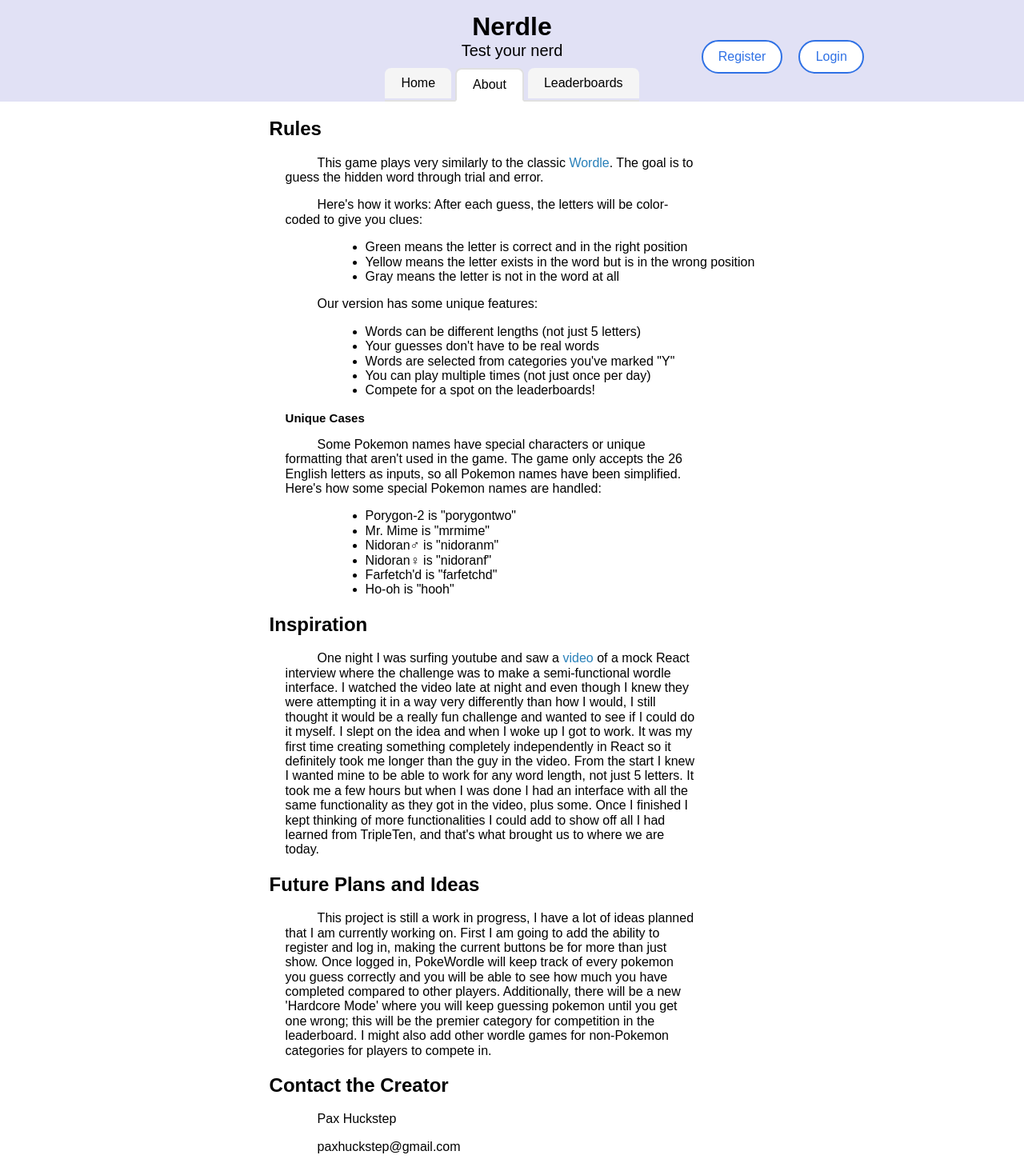
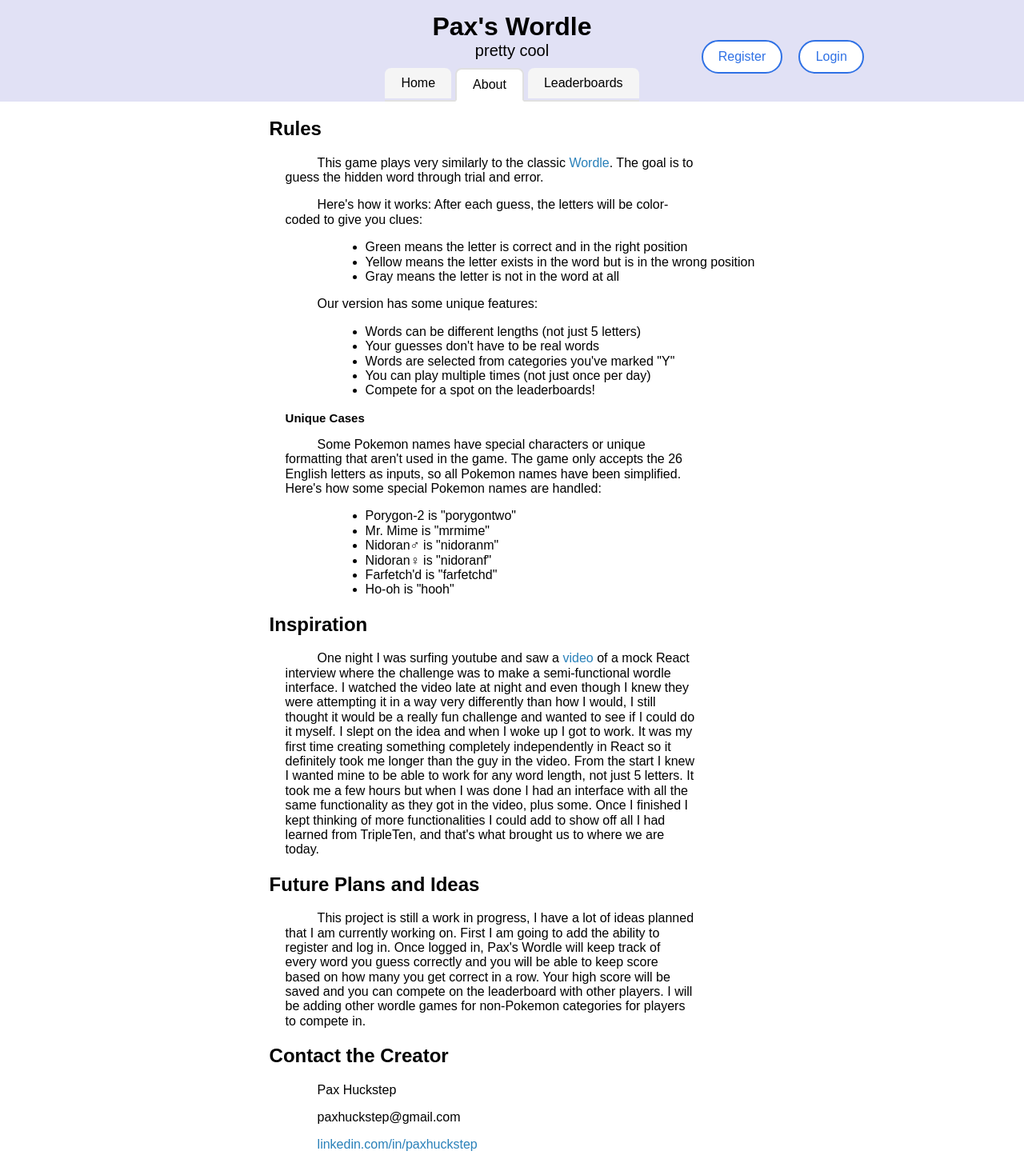
Before and after one commit to paxhuckstep/final_project_frontend, a React (Vite) app: page /about in a window 1280 px wide. Shown: the top 1459 px of the page at 80% size. Built offline with nearby package versions, Linux system fonts and the light colour scheme; no server answers; a web font is replaced by a local one.

Commit message:
leaderboards api structure

```diff
--- a/src/Utils/api.js
+++ b/src/Utils/api.js
@@ -19,9 +19,14 @@ function updateHighScore (token, score) {
     body: JSON.stringify({ score })
   }).then(checkResponse);
 }
-
+function getLeaderboardsData () {
+  return fetch(`${Base_Url}/leaderboards`, {
+    method: "GET",
+  }).then(checkResponse);
+}
 
 export {
 addSolvedWord,
-updateHighScore
+updateHighScore,
+getLeaderboardsData
 };
--- a/src/components/About/About.jsx
+++ b/src/components/About/About.jsx
@@ -82,14 +82,11 @@ function About() {
       <p className="about__paragraph">
         This project is still a work in progress, I have a lot of ideas planned
         that I am currently working on. First I am going to add the ability to
-        register and log in, making the current buttons be for more than just
-        show. Once logged in, PokeWordle will keep track of every pokemon you
-        guess correctly and you will be able to see how much you have completed
-        compared to other players. Additionally, there will be a new 'Hardcore
-        Mode' where you will keep guessing pokemon until you get one wrong; this
-        will be the premier category for competition in the leaderboard. I might
-        also add other wordle games for non-Pokemon categories for players to
-        compete in.
+        register and log in. Once logged in, Pax's Wordle will keep track of
+        every word you guess correctly and you will be able to keep score based
+        on how many you get correct in a row. Your high score will be saved and
+        you can compete on the leaderboard with other players. I will be adding
+        other wordle games for non-Pokemon categories for players to compete in.
       </p>
       <h2 className="about__title">Contact the Creator</h2>
       <p className="about__paragraph">Pax Huckstep</p>
--- a/src/components/App/App.jsx
+++ b/src/components/App/App.jsx
@@ -10,6 +10,7 @@ import LoginModal from "../LoginModal/LoginModal";
 import { filterPokemonData, getPokemon } from "../../Utils/pokeApi";
 import * as auth from "../../Utils/auth";
 import { getToken, removeToken, setToken } from "../../Utils/token";
+import { getLeaderboardsData } from "../../Utils/api";
 // import { addSolvedWord } from "../../Utils/api";
 
 function App() {
@@ -26,6 +27,7 @@ function App() {
   const [genThree, setGenThree] = useState([]);
   const [genFour, setGenFour] = useState([]);
   const [genFive, setGenFive] = useState([]);
+  const [leaderboardsData, setLeaderboardsData] = useState([]);
 
   const openRegisterModal = () => {
     setActiveModal("register");
@@ -95,8 +97,8 @@ function App() {
   // };
 
   const handleNewUserData = (userData) => {
-    setCurrentUser(userData)
-  }
+    setCurrentUser(userData);
+  };
 
   const handleLogOut = () => {
     removeToken();
@@ -170,6 +172,14 @@ function App() {
       .catch(console.error);
   }, []);
 
+  // useEffect(() => {
+  //   getLeaderboardsData()
+  //     .then((data) => {
+  //       setLeaderboardsData(data);
+  //     })
+  //     .catch(console.error);
+  // }, []);
+
   // console.log("currentUser: ", currentUser);
 
   return (
@@ -200,7 +210,10 @@ function App() {
             }
           />
           <Route path="/about" element={<About />} />
-          <Route path="/leaderboards" element={<Leaderboards />} />
+          <Route
+            path="/leaderboards"
+            element={<Leaderboards leaderboardsData={leaderboardsData} />}
+          />
         </Routes>
       </main>
       <RegisterModal
--- a/src/components/Header/Header.jsx
+++ b/src/components/Header/Header.jsx
@@ -11,8 +11,8 @@ function Header({
 }) {
   return (
     <div className="header">
-      <h1 className="header__title">Nerdle</h1>
-      <p className="header__sub-title">Test your nerd</p>
+      <h1 className="header__title">Pax's Wordle</h1>
+      <p className="header__sub-title">pretty cool</p>
       <HeaderProfile
         currentUser={currentUser}
         openRegisterModal={openRegisterModal}
--- a/src/components/Leaderboards/Leaderboards.jsx
+++ b/src/components/Leaderboards/Leaderboards.jsx
@@ -1,8 +1,8 @@
 import Leaderboard from "../Leaderboard/Leaderboard";
 import "./Leaderboards.css";
 
-function Leaderboards() {
-
+function Leaderboards({ leaderboardsData }) {
+  console.log(leaderboardsData);
   return (
     <div className="leaderboards">
       <h2 className="leaderboards__title">Leaderboards Section</h2>
```
